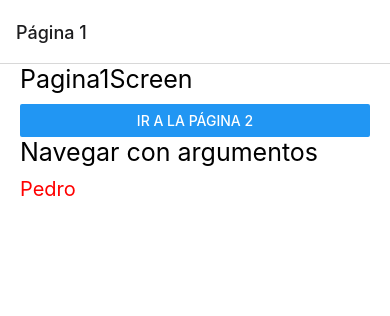
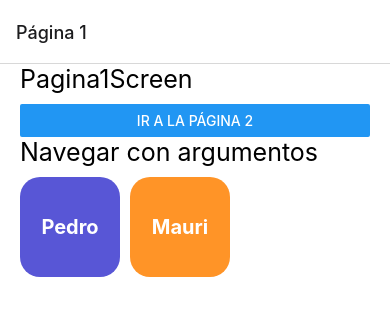
Before and after one commit to Majomon/04-NavegacionReactNative, a React Native app: screen /Pagina1Screen in a window 390 px wide. Shown: the top 316 px of the page. Built offline with nearby package versions, Linux system fonts and the light colour scheme.

Commit message:
Terminado navegacion con stack

```diff
--- a/src/navigator/StackNavigator.tsx
+++ b/src/navigator/StackNavigator.tsx
@@ -5,7 +5,17 @@
 import {Pagina3Screen} from '../screens/Pagina3Screen';
 import {PersonaScreen} from '../screens/PersonaScreen';
 
-const Stack = createStackNavigator();
+export type RootStackParams = {
+  Pagina1Screen: undefined;
+  Pagina2Screen: undefined;
+  Pagina3Screen: undefined;
+  PersonaScreen: {
+    id: number;
+    name: string;
+  };
+};
+
+const Stack = createStackNavigator<RootStackParams>();
 
 export const StackNavigator = () => {
   return (
--- a/src/screens/Pagina1Screen.tsx
+++ b/src/screens/Pagina1Screen.tsx
@@ -18,15 +18,28 @@
         onPress={() => navigation.navigate('PersonaScreen')}
       /> */}
       <Text style={styles.title}>Navegar con argumentos</Text>
+      <View style={styles.containerPersona}>
         <TouchableOpacity
+          style={{...styles.botonGrande, backgroundColor: '#5856D6'}}
           onPress={() =>
             navigation.navigate('PersonaScreen', {
               id: 1,
               name: 'Pedro',
             })
           }>
-        <Text style={styles.textoPersonas}>Pedro</Text>
+          <Text style={styles.botonGrandeTexto}>Pedro</Text>
         </TouchableOpacity>
+        <TouchableOpacity
+          style={{...styles.botonGrande, backgroundColor: '#FF9427'}}
+          onPress={() =>
+            navigation.navigate('PersonaScreen', {
+              id: 2,
+              name: 'Mauri',
+            })
+          }>
+          <Text style={styles.botonGrandeTexto}>Mauri</Text>
+        </TouchableOpacity>
+      </View>
     </View>
   );
 };
--- a/src/screens/PersonaScreen.tsx
+++ b/src/screens/PersonaScreen.tsx
@@ -2,15 +2,26 @@
 import {Text, View} from 'react-native';
 import {styles} from '../theme/appTheme';
 import {StackScreenProps} from '@react-navigation/stack';
+import {RootStackParams} from '../navigator/StackNavigator';
 
-interface Props extends StackScreenProps<any, any> {}
+/* Alternativa */
+/* interface RouteParams {
+  id: number;
+  name: string;
+} */
+
+// Primero el type"StackScreenProps" , luego nombre de la ruta "PersonaScreen"
+interface Props extends StackScreenProps<RootStackParams, 'PersonaScreen'> {}
 
 export const PersonaScreen = ({navigation, route}: Props) => {
+  /* Alternativa */
+  /*   const params = route.params as RouteParams; */
+
   const params = route.params;
 
   useEffect(() => {
     navigation.setOptions({
-      title: params!.name as any,
+      title: params.name,
     });
   }, [navigation, params]);
 
--- a/src/theme/appTheme.tsx
+++ b/src/theme/appTheme.tsx
@@ -4,13 +4,26 @@
   globalMargin: {
     marginHorizontal: 20,
   },
+  containerPersona: {
+    flexDirection: 'row',
+  },
   title: {
     fontSize: 25,
     color: 'black',
     marginBottom: 10,
   },
-  textoPersonas: {
+  botonGrande: {
+    width: 100,
+    height: 100,
+    backgroundColor: 'red',
+    borderRadius: 20,
+    alignItems: 'center',
+    justifyContent: 'center',
+    marginRight: 10,
+  },
+  botonGrandeTexto: {
     fontSize: 20,
-    color: 'red',
+    fontWeight: 'bold',
+    color: 'white',
   },
 });
```
Lines whose indentation alone changed are shown as unchanged.
